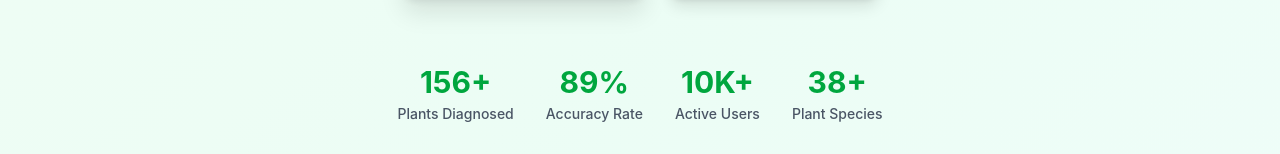
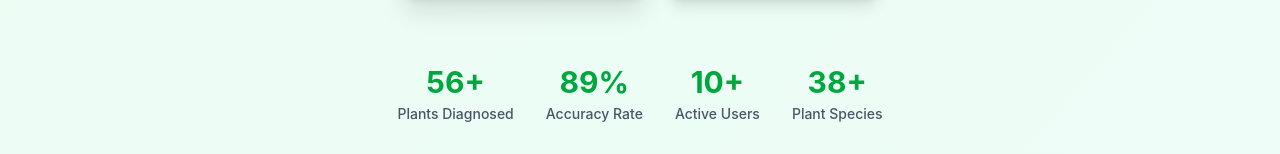
Before and after one commit to LeafScan-G21/Web-app, a React (Vite) app: page / in a window 1280 px wide. Shown: the part 715-869 px from the top of the page. Built offline with nearby package versions, Linux system fonts and the light colour scheme; no server answers.

Commit message:
chores: Updated apk version

```diff
--- a/src/pages/Home.jsx
+++ b/src/pages/Home.jsx
@@ -149,9 +149,9 @@
   ];
 
   const stats = [
-    { value: '156+', label: 'Plants Diagnosed' },
+    { value: '56+', label: 'Plants Diagnosed' },
     { value: '89%', label: 'Accuracy Rate' },
-    { value: '10K+', label: 'Active Users' },
+    { value: '10+', label: 'Active Users' },
     { value: '38+', label: 'Plant Species' },
   ];
 
@@ -440,14 +440,14 @@
             </p>
 
             <div className="flex items-center gap-4 mt-8">
-              <a href="https://drive.google.com/file/d/1YPiDAiTxqBu1b7Vhr9f_W2wR_3jbTxOv/view">
+              <a href="https://drive.google.com/file/d/1Q4pohSmX52xr5KLAIzSKv003UTVLFpMl/view?usp=sharing">
                 <img
                   src={AppDownload}
                   alt="Get it on Google Play"
                   className="h-14 transition-transform hover:scale-105"
                 />
               </a>
-              <a href="https://drive.google.com/file/d/1YPiDAiTxqBu1b7Vhr9f_W2wR_3jbTxOv/view">
+              <a href="https://drive.google.com/file/d/1Q4pohSmX52xr5KLAIzSKv003UTVLFpMl/view?usp=sharing">
                 <img
                   src={AppDownload2}
                   alt="Download on the App Store"
```
